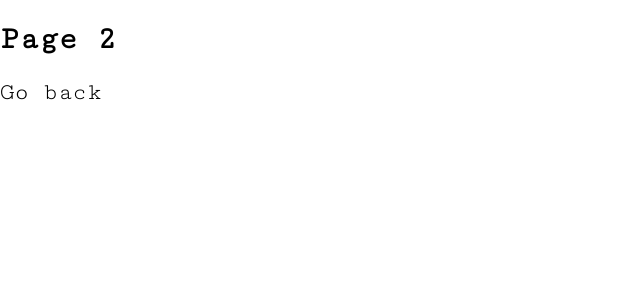
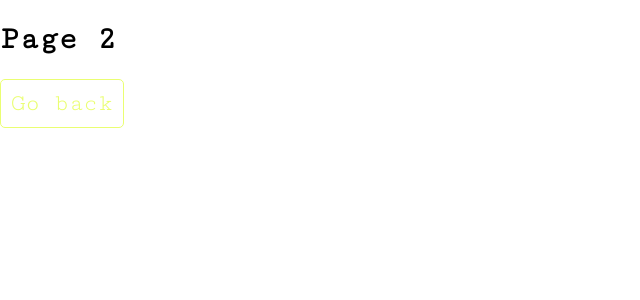
Before and after one commit to iknek/iknek.github.io.old, a React (Create React App) app: page /page2 in a window 1280 px wide. Shown: the top 300 px of the page, without its empty margins (0-640 px from the left). Built offline with nearby package versions, Linux system fonts and the light colour scheme.

Commit message:
Fixed buttons

```diff
--- a/src/pages/Page1.js
+++ b/src/pages/Page1.js
@@ -22,7 +22,8 @@ const buttonStyle = {
     border: '1px solid #EAFE72',
     borderRadius: '5px',
     padding: '10px',
-    backgroundColor: '#1D1B18',
+    fontFamily: 'Cutive Mono',
+    backgroundColor: 'transparent',
     cursor: 'pointer'
 };
 
@@ -42,7 +43,9 @@ class Page1 extends Component {
                     Outside of academics and work, I have built computers since the age of 14, and been an active member on the Swedish tech forum ‘Sweclockers’ since 15. At 14, I wrote a guide on ifixit.com which currently has over 55,000 views. I'm also an active member of the fixed gear bike community in Sweden, and currently admin of the Fixed Gear Gothenburg Facebook group.
                     Kind regards, Imad Alihodzic
                 </blockquote>
-                <Link to="/" style={buttonStyle}>Go back</Link>
+                <button onClick={() => window.location.href = '/' } style={buttonStyle}>
+                    Go back
+                </button>
             </div>
         );
     }
--- a/src/pages/Page2.js
+++ b/src/pages/Page2.js
@@ -7,12 +7,26 @@ const linkStyle = {
     color: 'black'
 };
 
+const buttonStyle = {
+    textDecoration: 'none',
+    fontSize: '24px',
+    color: '#EAFE72',
+    border: '1px solid #EAFE72',
+    borderRadius: '5px',
+    padding: '10px',
+    fontFamily: 'Cutive Mono',
+    backgroundColor: 'transparent',
+    cursor: 'pointer'
+};
+
 class Page2 extends Component {
     render() {
         return (
             <div>
                 <h1>Page 2</h1>
-                <Link to="/" style={linkStyle}>Go back</Link>
+                <button onClick={() => window.location.href = '/' } style={buttonStyle}>
+                    Go back
+                </button>
             </div>
         );
     }
--- a/src/pages/Page3.js
+++ b/src/pages/Page3.js
@@ -22,6 +22,7 @@ const buttonStyle = {
     border: '1px solid #EAFE72',
     borderRadius: '5px',
     padding: '10px',
+    fontFamily: 'Cutive Mono',
     backgroundColor: 'transparent',
     cursor: 'pointer'
 };
@@ -60,7 +61,9 @@ class Page3 extends Component {
                     </a>
                 </h2>
                 <h2> Phone: (+46) 076 872 54 52 </h2>
-                <Link to="/" style={buttonStyle}>Go back</Link>
+                <button onClick={() => window.location.href = '/' } style={buttonStyle}>
+                    Go back
+                </button>
             </div>
         );
     }
--- a/src/pages/Page4.js
+++ b/src/pages/Page4.js
@@ -29,6 +29,7 @@ const buttonStyle = {
     border: '1px solid #EAFE72',
     borderRadius: '5px',
     padding: '10px',
+    fontFamily: 'Cutive Mono',
     backgroundColor: 'transparent',
     cursor: 'pointer'
 };
@@ -61,7 +62,10 @@ class Page4 extends Component {
                         github.com/iknek/iknek.github.io
                      </a>
                 </h3>
-                <Link to="/" style={buttonStyle}>Go back</Link>
+
+                <button onClick={() => window.location.href = '/' } style={buttonStyle}>
+                    Go back
+                </button>
             </div>
         );
     }
```
